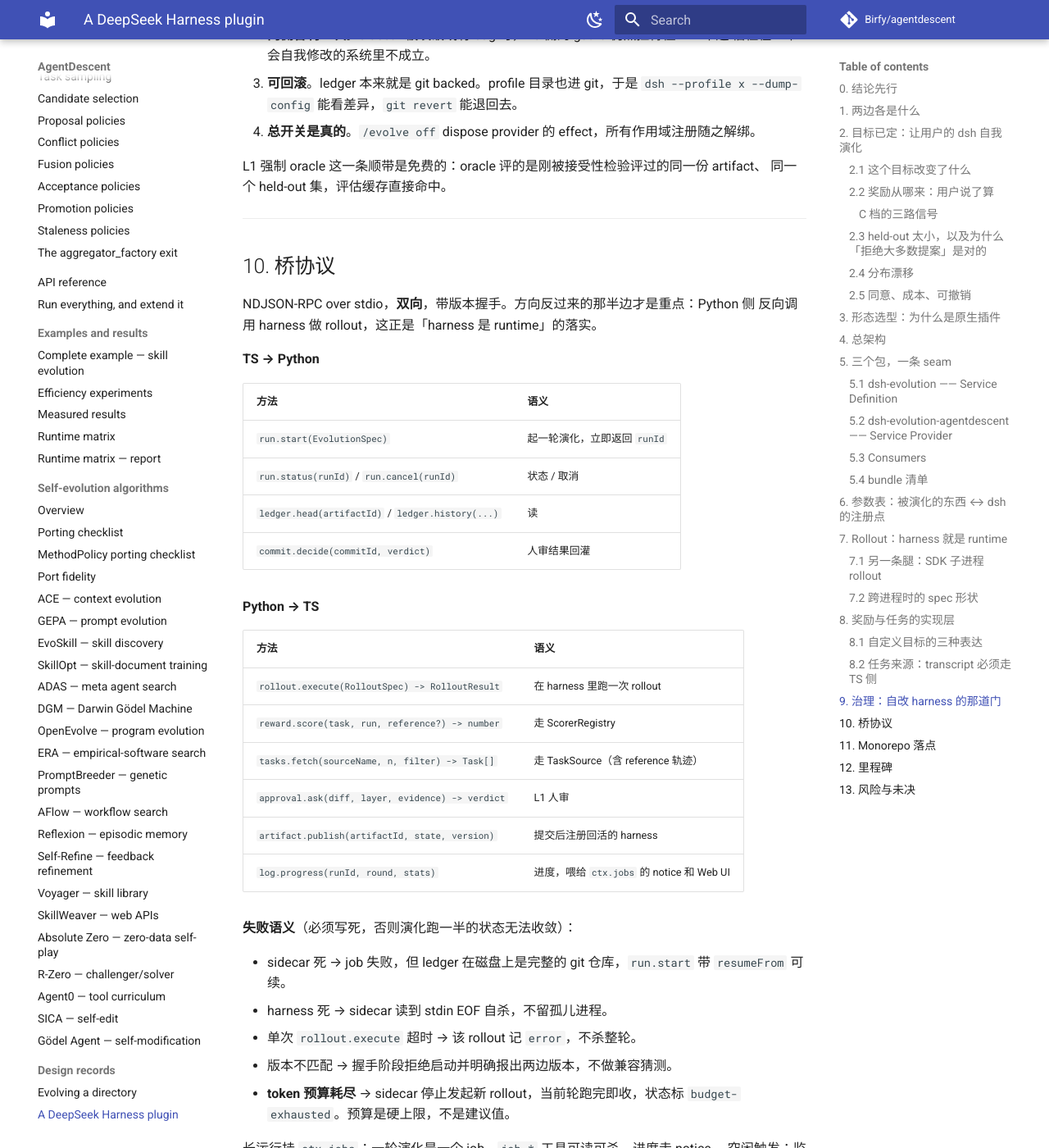
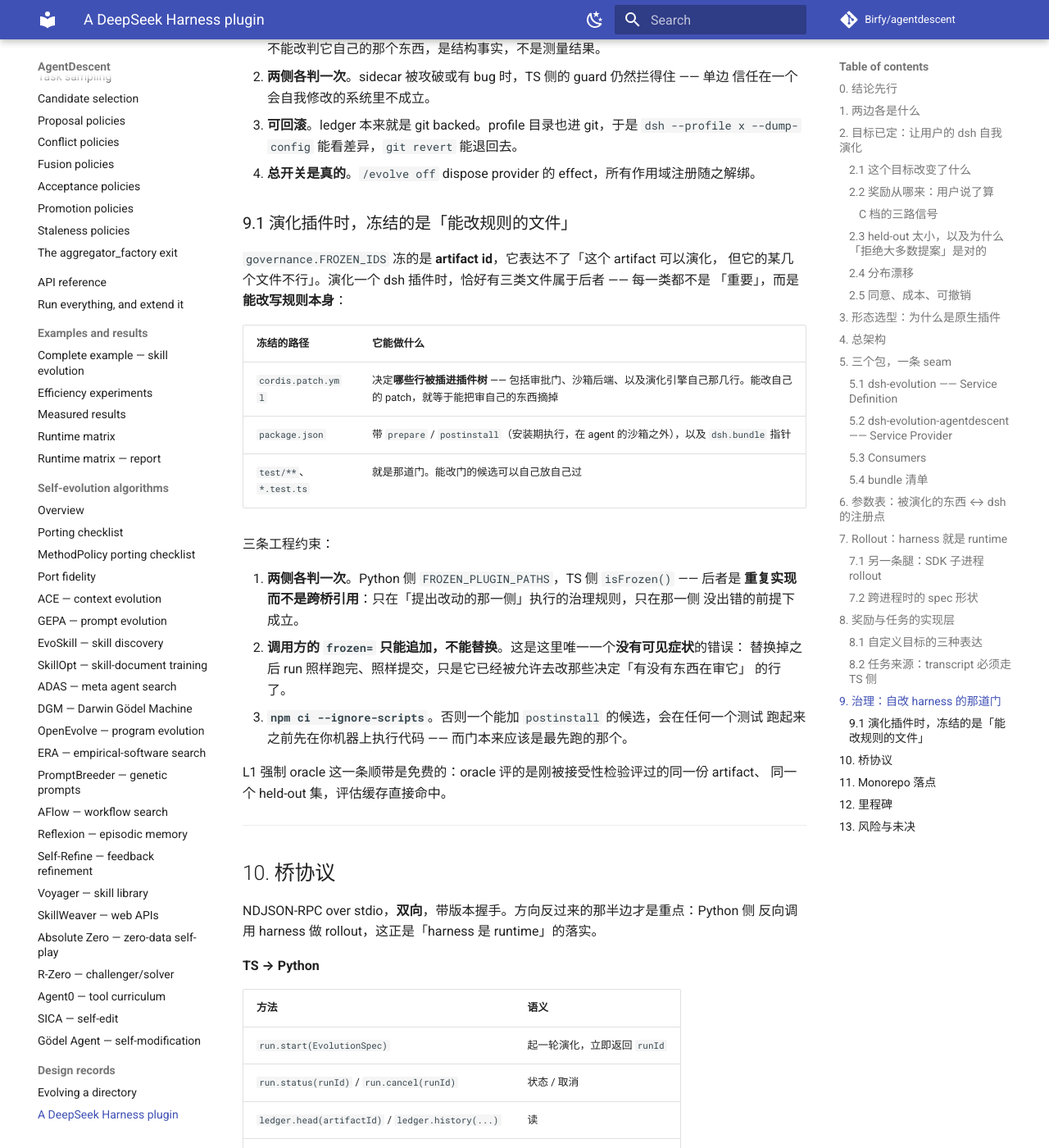
Before and after one commit to Birfy/agentdescent, an MkDocs documentation site: the page built from docs/design-dsh-plugin.md, in a window 1280 px wide and 1400 px high, scrolled down 13357 px. Shown: the whole window at 82% size. Built offline with MkDocs 1.6.1 and Material for MkDocs 9.7.7, drawn with Linux system fonts in a browser that asks for light colours; comment, search, counter and statistics services are not loaded; some of the changed text lies outside the part shown.

Commit message:
docs: M1 done, and why evolving a plugin freezes three files
Records the file-world governance rule the plugin artifact enforces.
FROZEN_IDS freezes artifact ids and cannot express 'this artifact may
evolve, but not these files of it' -- which is exactly what a dsh plugin
needs, because cordis.patch.yml decides which rows mount (the approval gate
and this engine among them), package.json carries install-time scripts, and
the tests are the gate.

Also records the two constraints that are easy to get wrong: the rule is
duplicated on both sides of the bridge rather than imported, and a caller's
frozen list adds rather than replaces -- the one mistake here whose symptom
is a run that passes, commits, and was quietly allowed to edit its reviewer.

Co-Authored-By: Claude Opus 5 <noreply@anthropic.com>
Claude-Session: https://claude.ai/code/session_0113HXuwqx78WRYzRE7DEaWJ

```diff
--- a/docs/design-dsh-plugin.md
+++ b/docs/design-dsh-plugin.md
@@ -3,7 +3,7 @@
 > 目标：让 **DeepSeek Harness（`dsh`）** 装上 AgentDescent 之后，它自己会变好 ——
 > 用户平时怎么用它，它就在那条真实轨迹上训练自己的 skill、prompt、preset 乃至插件代码。
 >
-> **状态：M0 已落地，M1 大部分已落地（差进程内 rollout runner），M2 起未实现。** 本文写*为什么*这样切、边界划在哪、以及每一步的验收标准。
+> **状态：M0 与 M1 已落地；§6 的 `plugin:<pkg>`（演化 dsh 插件自身）也已落地。M2 起未实现。** 本文写*为什么*这样切、边界划在哪、以及每一步的验收标准。
 >
 > 已落地的：[`agentdescent.backends.dsh()`](https://github.com/Birfy/agentdescent/blob/main/agentdescent/backends.py)（把 dsh 当 agent 驱动）、
 > [`agentdescent.dsh.locate`](https://github.com/Birfy/agentdescent/blob/main/agentdescent/dsh/locate.py)（按 dsh 自己的 rank 顺序解析 skill 根）、
@@ -13,10 +13,14 @@
 > M1 的 [`plugin/`](https://github.com/Birfy/agentdescent/tree/main/plugin)（`ctx.evolution` seam、
 > `skill:<name>` 适配器、双向桥、引擎 provider、`/evolve` 与 `evolve_*` 工具）和
 > [`agentdescent/dsh/daemon.py`](https://github.com/Birfy/agentdescent/blob/main/agentdescent/dsh/daemon.py)。
+> 进程内 rollout runner（`ctx.agents.create` + `agent.ctx` 作用域绑定 + 拥有到 idle 的区间）
+> 也已落地。
 >
-> **还差的那一块**：§7 的进程内 rollout runner —— 现在 `rollout` 是注入进来的函数，
-> 还没有基于 `ctx.sessions.fork` + `agent.ctx` 作用域绑定的默认实现。桥、适配器、
-> 引擎都已经就位并有测试，缺的是把候选真正跑在 harness 的子会话里那一段。
+> **演化 dsh 插件自身**：Python 侧
+> [`agentdescent.dsh.plugin`](https://github.com/Birfy/agentdescent/blob/main/agentdescent/dsh/plugin.py)
+> + [`examples/dsh/evolve_dsh_plugin.py`](https://github.com/Birfy/agentdescent/blob/main/examples/dsh/evolve_dsh_plugin.py)，
+> TS 侧 `plugin:<pkg>` 适配器。冻结集（`cordis.patch.yml` / `package.json` / 测试）
+> **两侧各判一次**，且调用方的 `frozen=` 只能**追加**不能替换 —— 详见 §9.1。
 >
 > 对照阅读：[演化一个目录](directory-evolution.md)（本设计复用的底座）、
 > [治理 L0/L1/L2](governance.md)、[Where rollouts run](execution.md)、
@@ -513,6 +517,29 @@ AgentDescent 的 L0/L1/L2 直接映射到 dsh 的真实执行轴上，**不是
    `dsh --profile x --dump-config` 能看差异，`git revert` 能退回去。
 4. **总开关是真的**。`/evolve off` dispose provider 的 effect，所有作用域注册随之解绑。
 
+### 9.1 演化插件时，冻结的是「能改规则的文件」
+
+`governance.FROZEN_IDS` 冻的是 **artifact id**，它表达不了「这个 artifact 可以演化，
+但它的某几个文件不行」。演化一个 dsh 插件时，恰好有三类文件属于后者 —— 每一类都不是
+「重要」，而是**能改写规则本身**：
+
+| 冻结的路径 | 它能做什么 |
+|---|---|
+| `cordis.patch.yml` | 决定**哪些行被插进插件树** —— 包括审批门、沙箱后端、以及演化引擎自己那几行。能改自己的 patch，就等于能把审自己的东西摘掉 |
+| `package.json` | 带 `prepare` / `postinstall`（安装期执行，在 agent 的沙箱之外），以及 `dsh.bundle` 指针 |
+| `test/**`、`*.test.ts` | 就是那道门。能改门的候选可以自己放自己过 |
+
+三条工程约束：
+
+1. **两侧各判一次**。Python 侧 `FROZEN_PLUGIN_PATHS`，TS 侧 `isFrozen()` —— 后者是
+   **重复实现而不是跨桥引用**：只在「提出改动的那一侧」执行的治理规则，只在那一侧
+   没出错的前提下成立。
+2. **调用方的 `frozen=` 只能追加，不能替换**。这是这里唯一一个**没有可见症状**的错误：
+   替换掉之后 run 照样跑完、照样提交，只是它已经被允许去改那些决定「有没有东西在审它」
+   的行了。
+3. **`npm ci --ignore-scripts`**。否则一个能加 `postinstall` 的候选，会在任何一个测试
+   跑起来之前先在你机器上执行代码 —— 而门本来应该是最先跑的那个。
+
 L1 强制 oracle 这一条顺带是免费的：oracle 评的是刚被接受性检验评过的同一份 artifact、
 同一个 held-out 集，评估缓存直接命中。
 
@@ -607,7 +634,7 @@ monorepo 的四个具体后果，每一条都要落到文件：
 | | 内容 | 验收 | 估时 |
 |---|---|---|---|
 | **M0** ✅ | **离线自我演化。** 纯 Python 零 TS：读用户真实 profile 的 skill 目录，任务和判据由用户给（A 档数据集，或 B 档一条命令），rollout 走 `deepseek-harness-sdk` 子进程，产物 `EvolutionResult.write_to()` 落回去 | 在**真实 profile** 上跑完，给出 before/after 两个数，产物能被 dsh 正常加载 | 3 天 |
-| **M1** ◑ | 插件最小可用：`plugin/` 骨架 + sidecar + `ctx.evolution` seam + skill 适配器 + 进程内 rollout + `/evolve` + `evolve_start` 工具。只有 L2 | `dsh plugin add ./plugin` 之后 `/evolve skill:x` 跑完，新 skill 在**同一个会话里**生效 | 1 周 |
+| **M1** ✅ | 插件最小可用：`plugin/` 骨架 + sidecar + `ctx.evolution` seam + skill 适配器 + 进程内 rollout + `/evolve` + `evolve_start` 工具。只有 L2 | `dsh plugin add ./plugin` 之后 `/evolve skill:x` 跑完，新 skill 在**同一个会话里**生效 | 1 周 |
 | **M2** | 奖励闭环：ScorerRegistry + A/B 档（`gold` / `command` / `judge`）+ C 档兜底（`replay-pairwise` + `efficiency`）+ transcript TaskSource（TS 侧 `session-query`） | 三档各跑通一个真实例子；**兜底档接受不了时能说清是因为 N 太小**，而不是静悄悄没结果 | 1–1.5 周 |
 | **M3** | 常驻形态：`ctx.jobs` + 空闲触发 + 异步运行时（`asynchronous=True, async_ratio=3`）+ Web UI 节点 + 预算上限 | 正常用 harness 的同时后台演化，任何用户输入立刻让路，花了多少 token 看得见 | 1 周 |
 | **M4** | L1：prompt section / preset / 插件代码，测试门 + `ctx.approval` 人审 + 冻结集双 guard | 一次 L1 提交必须弹审批；冻结行的补丁在两侧都被拒（各写一个测试） | 1–2 周 |
```
